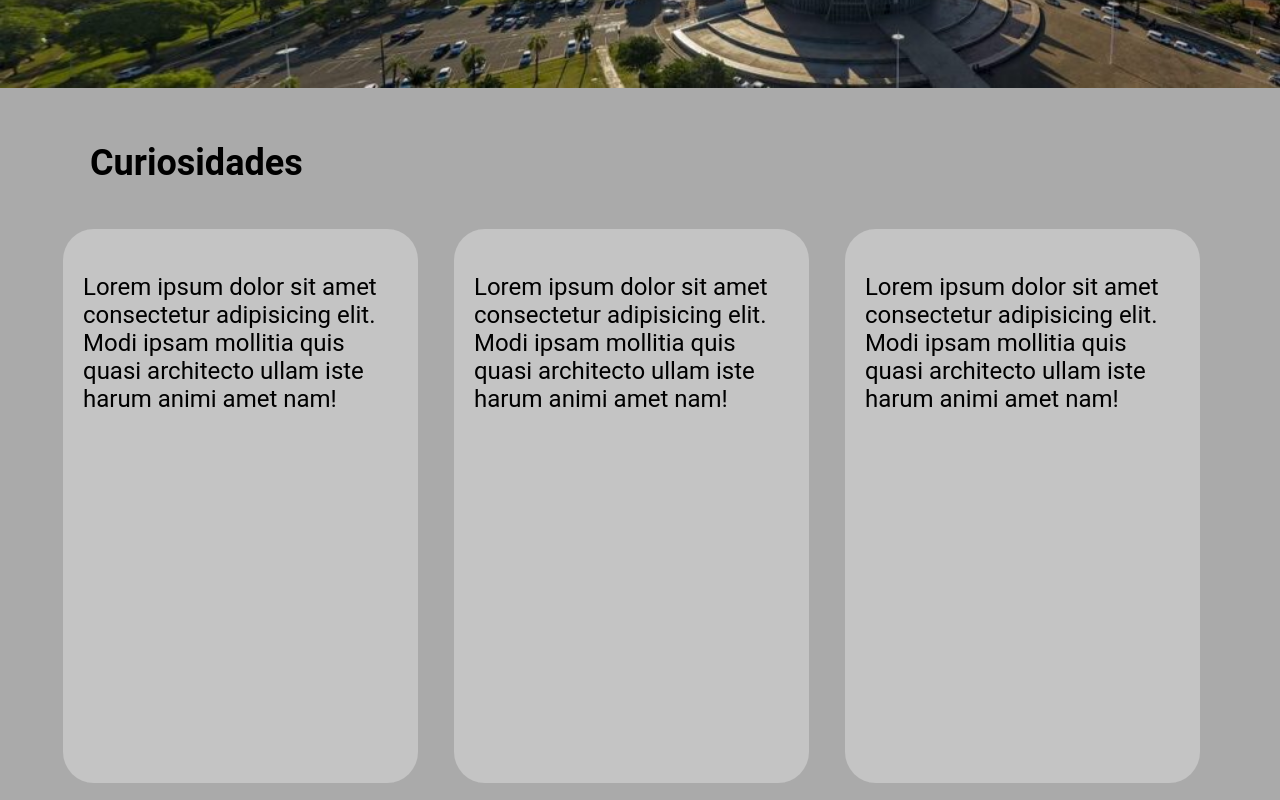
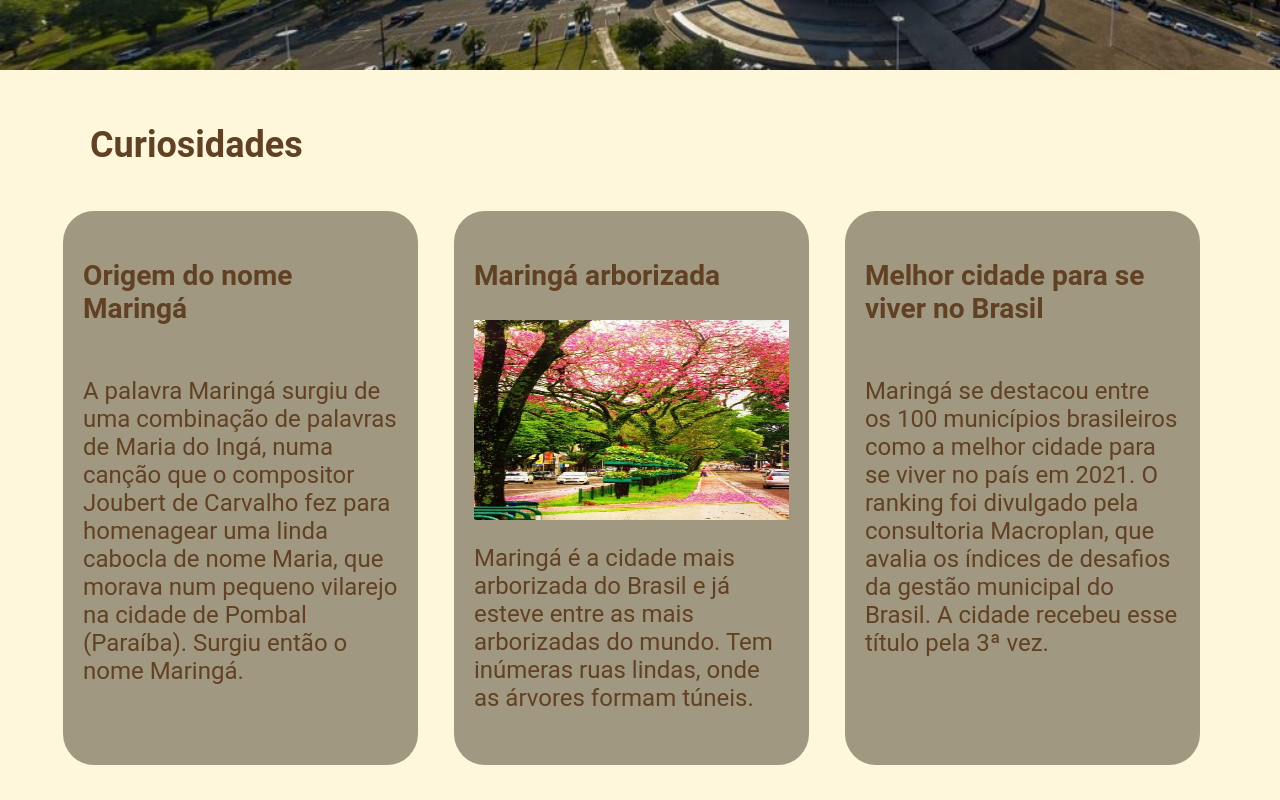
Before and after one commit to RafaelTorresDMatos/Checkpoint-Maringa-v3, a plain HTML site: page index.html in a window 1280 px wide. Shown: the part 700-1500 px from the top of the page. Drawn offline with Linux system fonts and the light colour scheme; a web font is replaced by a local one.

Commit message:
finalizado

```diff
--- a/css/responsividade.css
+++ b/css/responsividade.css
@@ -11,13 +11,13 @@
 @media only screen and (min-width: 426px) {
 
     body{
-        background-color: #aaa;
+        background-color: #FEF7DC;
     }
 
     nav {
         width: 100%;
         display: flex;
-
+        align-items: center;
 
     }
     .logo {
@@ -27,7 +27,7 @@
     .menu {
         display: inline-flex;
         width: 100%;
-        justify-content: center;
+        justify-content: space-evenly;
         flex-wrap: nowrap;
         align-items: baseline;
         margin: 0;
@@ -35,10 +35,10 @@
 
     .text {
         display: inline-flex;
-        justify-content: space-around;
         margin: 15px;
+        align-items: stretch;
     }
-    .content {
+    #content {
         margin: 48px;
     }
     iframe {
--- a/css/style.css
+++ b/css/style.css
@@ -6,18 +6,25 @@ body{
     margin: 0;
     font-family: 'Roboto', sans-serif;
     font-size: 1.5em;
+    color: #614124;
 
 }
-.color-a {
-    background-color: #C4C4C4;
-}
+
 a {
     text-decoration: none;
-    color: black;
+    color: #614124;
 }
 h2 {
     margin-left: 42px;
 }
+/* CORES */
+.color-a {
+    background-color: #C2B8A3;
+}
+.color-b {
+    background-color: #A19882;
+}
+
 
 
 /* BARRA DE NAVEGAÇÃO */
@@ -26,7 +33,6 @@ nav {
     overflow: hidden;
     margin: auto;
     padding: 32px;
-
 
 }
 .logo {
@@ -51,8 +57,11 @@ nav {
     padding-bottom: 22px;
     margin-inline: auto;
     margin-bottom: 24px;
+    transition: 0.5s;
 }
-
+.navlink:hover {
+    background-color:  #FEF7DC;
+}
 
 /* CONTEÚDO */
 .text {
@@ -62,7 +71,10 @@ nav {
     padding: 20px;
     margin-inline: auto;
     margin-bottom: 37px;
+    display: flex;
+    flex-direction: column;
 }
+
 
 /* VÌDEO */
 
--- a/index.html
+++ b/index.html
@@ -19,13 +19,13 @@
     <!-- BARRA DE NAVEGAÇÃO -->
     <header>
         <nav class="color-a top">
-            <div class="logo">
-                <h1 style="margin: 0;">LOGO</h1>
+            <div class="color-b logo">
+                <h1 style="margin: 0;">Maringá-PR</h1>
             </div>
             <div class="menu">
-                <a href="#top"><div class="navlink home">Home</div></a>
-                <a href="#content"><div class="navlink content">Curiosidades</div></a>
-                <a href="#video"><div class="navlink ">Vídeo</div></a>
+                <a href="#top"><div class="color-b navlink home">Home</div></a>
+                <a href="#content"><div class="color-b navlink content">Curiosidades</div></a>
+                <a href="#video"><div class="color-b navlink ">Vídeo</div></a>
             </div>
         </nav>
     </header>
@@ -34,23 +34,25 @@
         <section class="image">
             <img id="panoramic" src="./images/Maringa-1-1024x443.jpg" alt="Maringa-1-1024x443" width="1280">
         </section>
-        <section class="content">
+        <section id="content">
             <h2>Curiosidades</h2>
-            <div class="color-a text">
-                <p>Lorem ipsum dolor sit amet consectetur adipisicing elit. Modi ipsam mollitia quis quasi architecto
-                    ullam iste harum animi amet nam!</p>
+            <div class="color-b text">
+                <h3>Origem do nome Maringá</h3>
+                <p>A palavra Maringá surgiu de uma combinação de palavras de Maria do Ingá, numa canção que o compositor Joubert de Carvalho fez para homenagear uma linda cabocla de nome Maria, que morava num pequeno vilarejo na cidade de Pombal (Paraíba).
+                    Surgiu então o nome Maringá.</p>
             </div>
-            <div class="color-a text">
-                <p>Lorem ipsum dolor sit amet consectetur adipisicing elit. Modi ipsam mollitia quis quasi architecto
-                    ullam iste harum animi amet nam!</p>
+            <div class="color-b text">
+                <h3>Maringá arborizada</h3>
+                <img src="./images/arvores.jpg" alt="maringa-harborizada" height="200">
+                <p>Maringá é a cidade mais arborizada do Brasil e já esteve entre as mais arborizadas do mundo. Tem inúmeras ruas lindas, onde as árvores formam túneis.</p>
             </div>
-            <div class="color-a text">
-                <p>Lorem ipsum dolor sit amet consectetur adipisicing elit. Modi ipsam mollitia quis quasi architecto
-                    ullam iste harum animi amet nam!</p>
+            <div class="color-b text">
+                <h3>Melhor cidade para se viver no Brasil</h3>
+                <p>Maringá se destacou entre os 100 municípios brasileiros como a melhor cidade para se viver no país em 2021. O ranking foi divulgado pela consultoria Macroplan, que avalia os índices de desafios da gestão municipal do Brasil. A cidade recebeu esse título pela 3ª vez.</p>
             </div>
         </section>
         <!-- VÍDEO -->
-        <section class="video">
+        <section id="video">
             <h2>Vídeo </h2>
             <iframe width="355" height="554" src="https://www.youtube-nocookie.com/embed/IkiC9eZgr7E"
                 title="YouTube video player" frameborder="0"
@@ -59,7 +61,7 @@
         </section>
         <!-- RODAPÉ -->
         <footer class="color-a">
-            <h2 id="footer-title">Redes sociais</h2>
+            <h2 id="footer-title">Contato</h2>
             <a class="sm" href="https://www.linkedin.com/in/rafael-torres-de-matos-57b336239"><img
                     src="./images/linkedin-logo.png" alt="linkedin-logo" width="140">
                 <p style="margin: 0;">Linkedin/Rafael-Torres-de-Matos</p>
```
Also changed, not shown: images/arvores.jpg (added).
